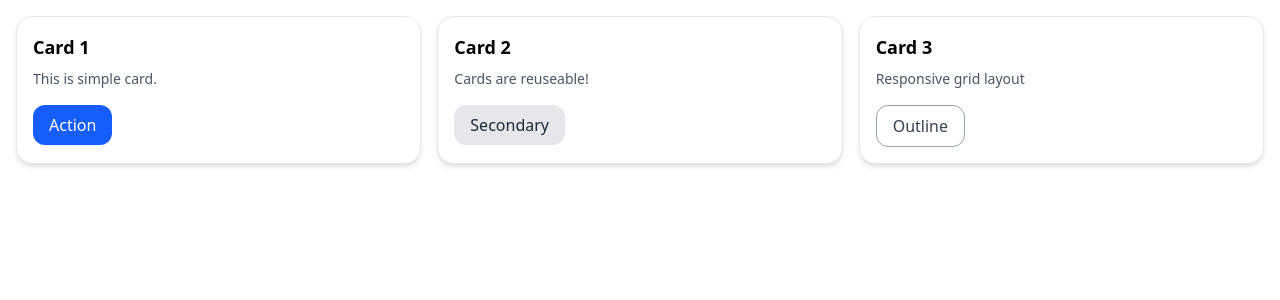
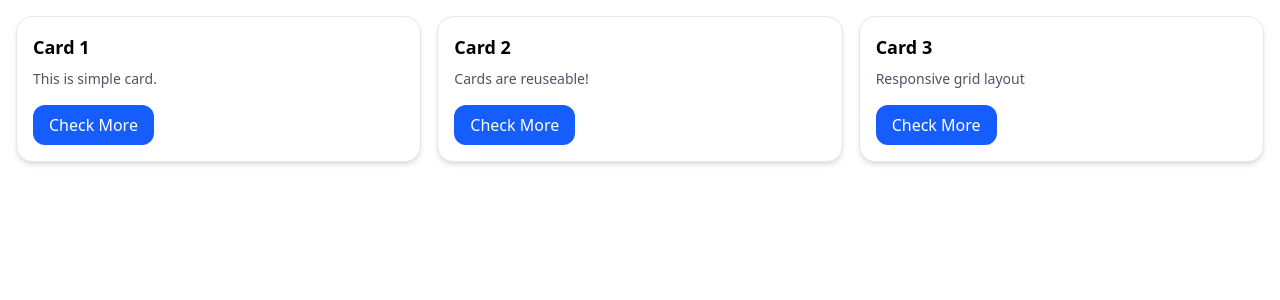
Before and after one commit to RR-089/react-components, a React (Vite) app: page / in a window 1280 px wide. Shown: the top 300 px of the page. Built offline with nearby package versions, Linux system fonts and the light colour scheme.

Commit message:
add: more props at card

```diff
--- a/src/components/Card.tsx
+++ b/src/components/Card.tsx
@@ -1,13 +1,17 @@
-import type React from "react";
+import Button from "./Button";
 
 type CardProps = {
-  children: React.ReactNode;
+  title: string;
+  description: string;
+  onClick?: () => void;
 };
 
-export default function Card({ children }: CardProps) {
+export default function Card({ title, description, onClick }: CardProps) {
   return (
     <div className="bg-white shadow-md rounded-2xl p-4 border border-gray-200">
-      {children}
+      <h2 className="text-lg font-bold mb-2">{title}</h2>
+      <p className="text-sm mb-4 text-gray-600">{description}</p>
+      {onClick && <Button onClick={onClick}>Check More</Button>}
     </div>
   );
 }
--- a/src/pages/Home.tsx
+++ b/src/pages/Home.tsx
@@ -1,26 +1,23 @@
-import Button from "../components/Button";
 import Card from "../components/Card";
 
 export default function Home() {
   return (
     <main className="grid grid-cols-1 md:grid-cols-3 gap-4 p-4">
-      <Card>
-        <h2 className="text-lg font-bold mb-2">Card 1</h2>
-        <p className="text-sm text-gray-600 mb-4">This is simple card.</p>
-        <Button>Action</Button>
-      </Card>
-
-      <Card>
-        <h2 className="text-lg font-bold mb-2">Card 2</h2>
-        <p className="text-sm text-gray-600 mb-4">Cards are reuseable!</p>
-        <Button variant="secondary">Secondary</Button>
-      </Card>
-
-      <Card>
-        <h2 className="text-lg font-bold mb-2">Card 3</h2>
-        <p className="text-sm text-gray-600 mb-4">Responsive grid layout</p>
-        <Button variant="outline">Outline</Button>
-      </Card>
+      <Card
+        title="Card 1"
+        description="This is simple card."
+        onClick={() => alert("Card 1")}
+      />
+      <Card
+        title="Card 2"
+        description="Cards are reuseable!"
+        onClick={() => alert("Card 2")}
+      />
+      <Card
+        title="Card 3"
+        description="Responsive grid layout"
+        onClick={() => alert("Card 3")}
+      />
     </main>
   );
 }
```
